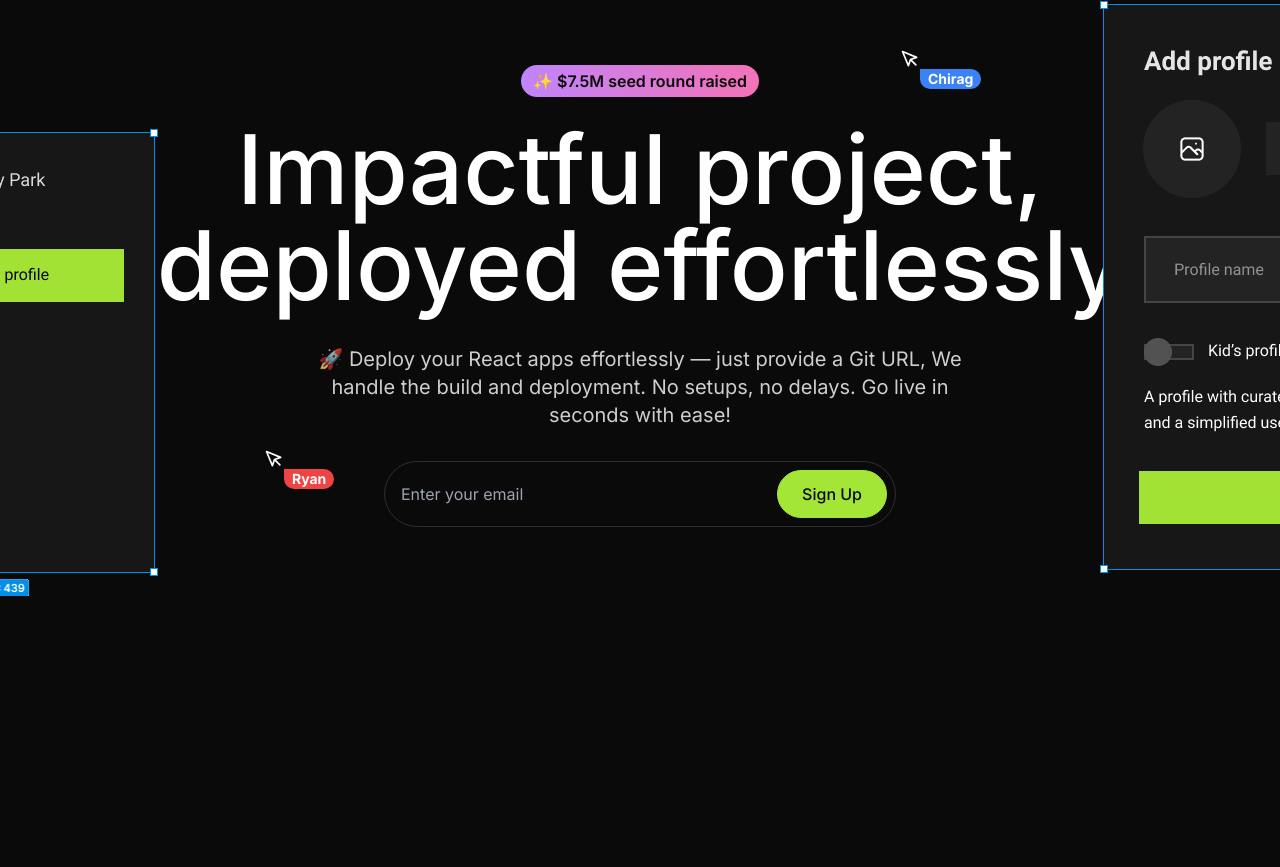
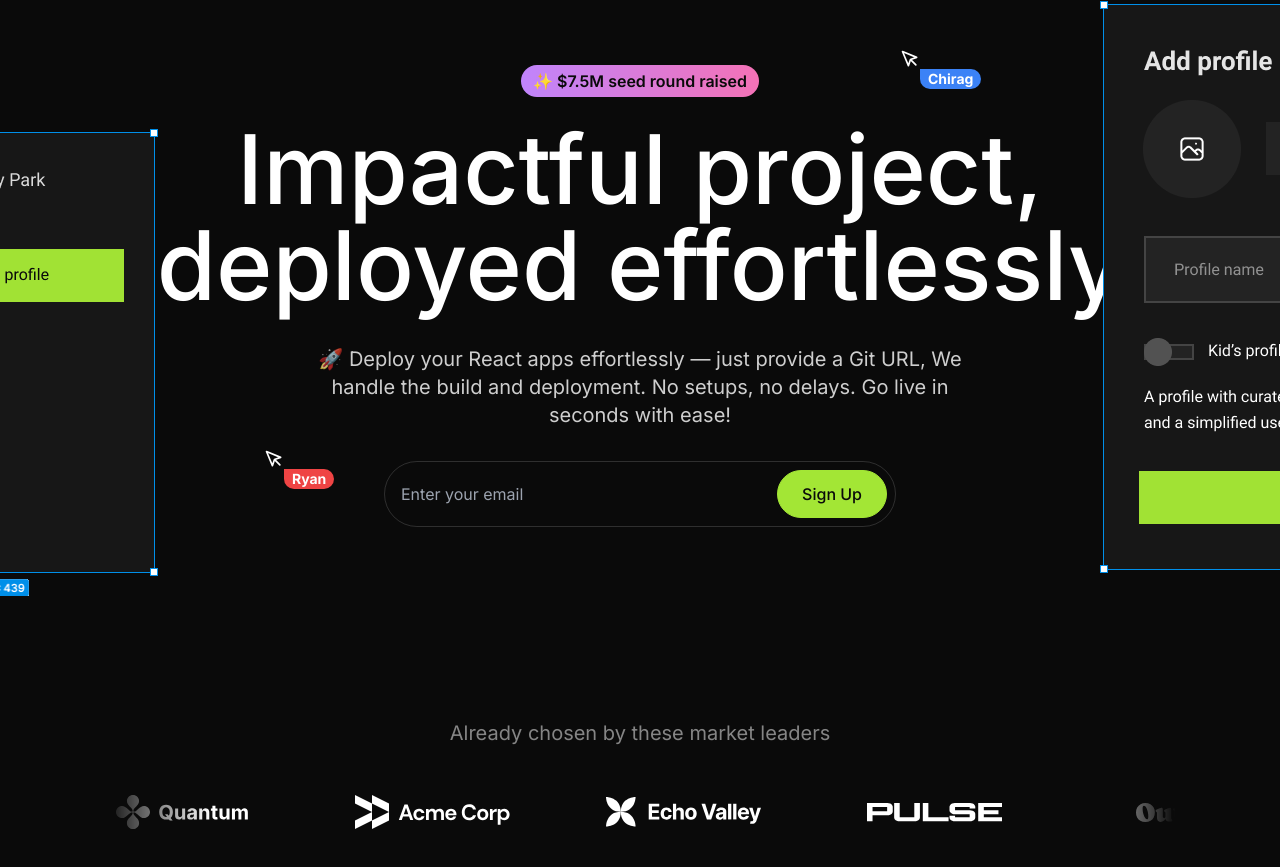
Before and after one commit to chiragsingh1/saas-landing-page, a Next.js app in the folder landing-page/: page / in a window 1280 px wide. Shown: the part 161-1028 px from the top of the page. Built offline with nearby package versions, Linux system fonts and the light colour scheme.

Commit message:
LogoTicker component

```diff
--- a/landing-page/src/app/page.tsx
+++ b/landing-page/src/app/page.tsx
@@ -1,4 +1,5 @@
 import Hero from "@/sections/Hero";
+import LogoTicker from "@/sections/LogoTicker";
 import Navbar from "@/sections/Navbar";
 
 export default function Home() {
@@ -6,6 +7,7 @@
         <>
             <Navbar />
             <Hero />
+            <LogoTicker />
         </>
     );
 }
--- a/landing-page/src/sections/LogoTicker.tsx
+++ b/landing-page/src/sections/LogoTicker.tsx
@@ -6,6 +6,7 @@
 import apexLogo from "@/assets/images/apex.svg";
 import celestialLogo from "@/assets/images/celestial.svg";
 import twiceLogo from "@/assets/images/twice.svg";
+import Image from "next/image";
 
 const logos = [
     { name: "Quantum", image: quantumLogo },
@@ -19,5 +20,24 @@
 ];
 
 export default function LogoTicker() {
-    return <div>Logo Ticker</div>;
+    return (
+        <section className="py-24 overflow-x-clip">
+            <div className="container">
+                <h3 className="text-center text-white/50 text-xl">
+                    Already chosen by these market leaders
+                </h3>
+                <div className="overflow-hidden mt-12 [mask-image:linear-gradient(to_right,transparent,black_10%,black_90%,transparent)]">
+                    <div className="flex gap-24 pr-24">
+                        {logos.map((logo) => (
+                            <Image
+                                src={logo.image}
+                                alt={logo.name}
+                                key={logo.name}
+                            />
+                        ))}
+                    </div>
+                </div>
+            </div>
+        </section>
+    );
 }
```
